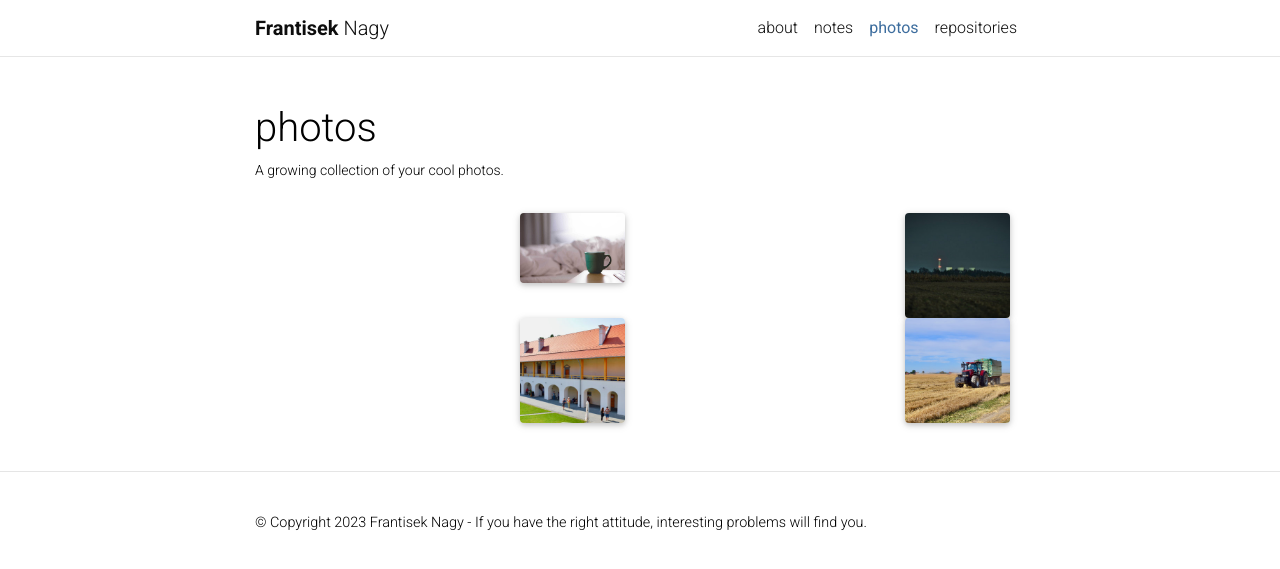
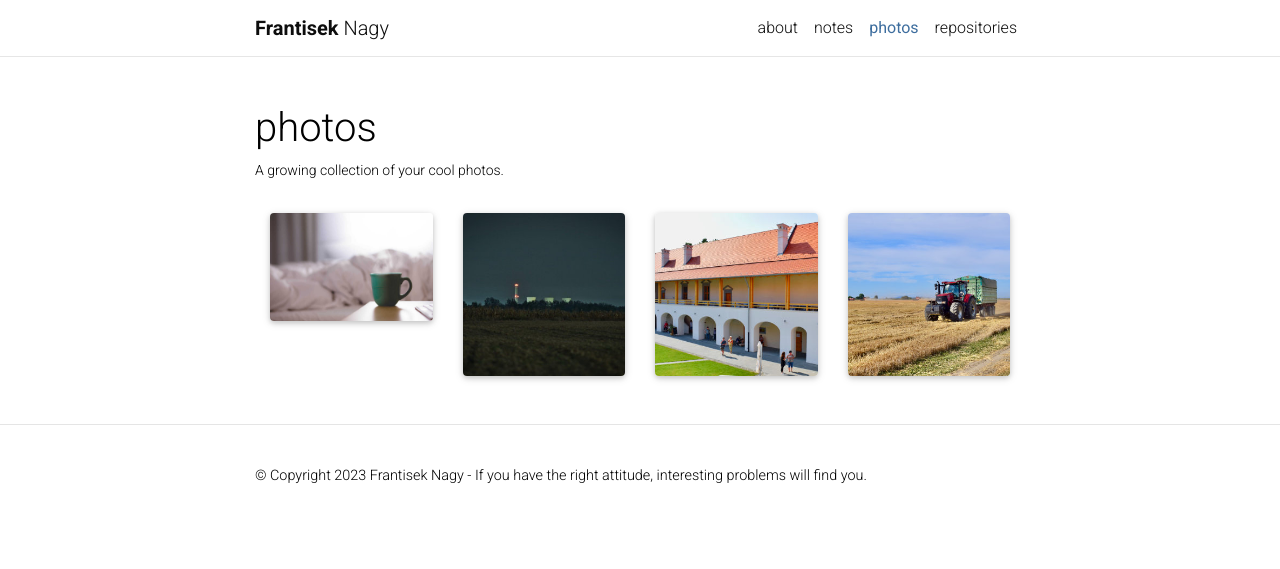
Before and after one commit to nagyfrantisek/folio, a Jekyll site: the page built from _pages/photos.md, in a window 1280 px wide. Shown: the top 569 px of the page. Built offline with Jekyll 4.4.1, drawn with Linux system fonts in a browser that asks for light colours; full-size pictures stand in for the smaller copies a plugin makes; comment, search, counter and statistics services are not loaded; a style sheet for code colours, icons or effects is not loaded.

Commit message:
Update photos.html

```diff
--- a/_includes/photos.html
+++ b/_includes/photos.html
@@ -1,5 +1,4 @@
 <!-- _includes/photos.html -->
-<div class="grid-sizer"></div>
 <div class="col-sm mt-3 mt-md-0">
   <a href="{{ photo.url | relative_url }}">
       {%- if photo.img %}
```
